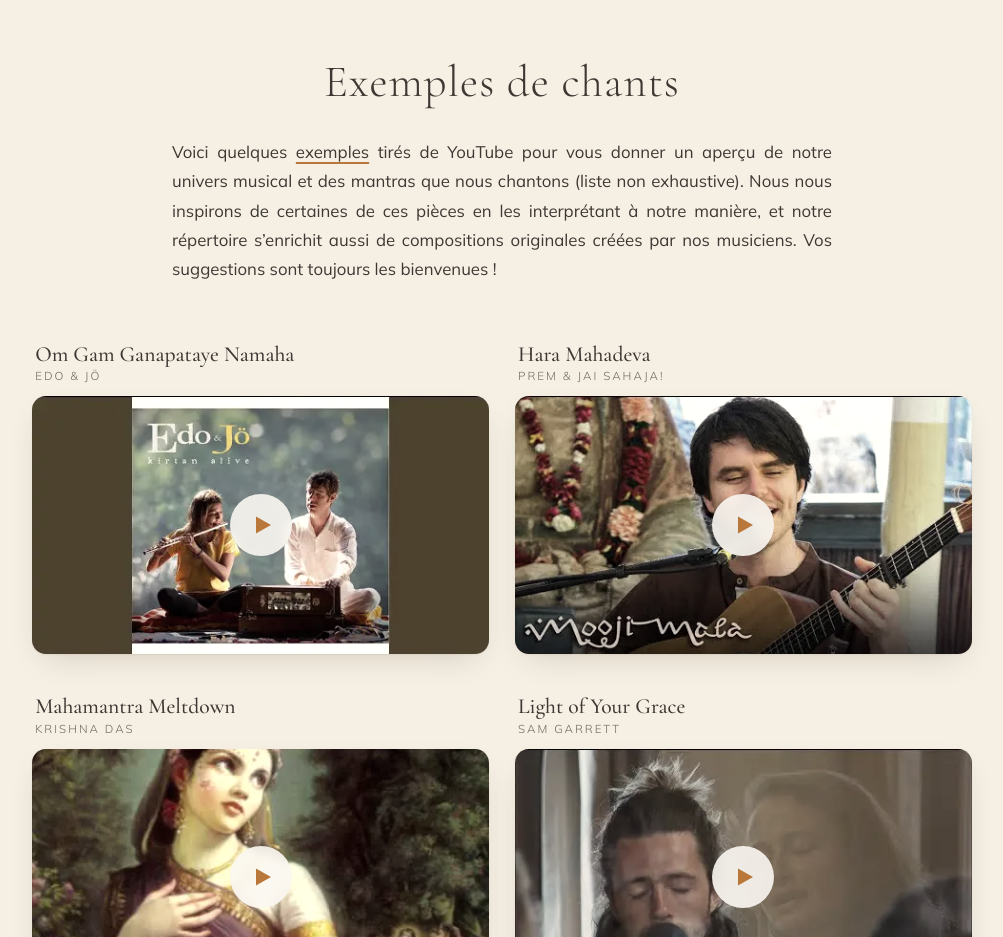
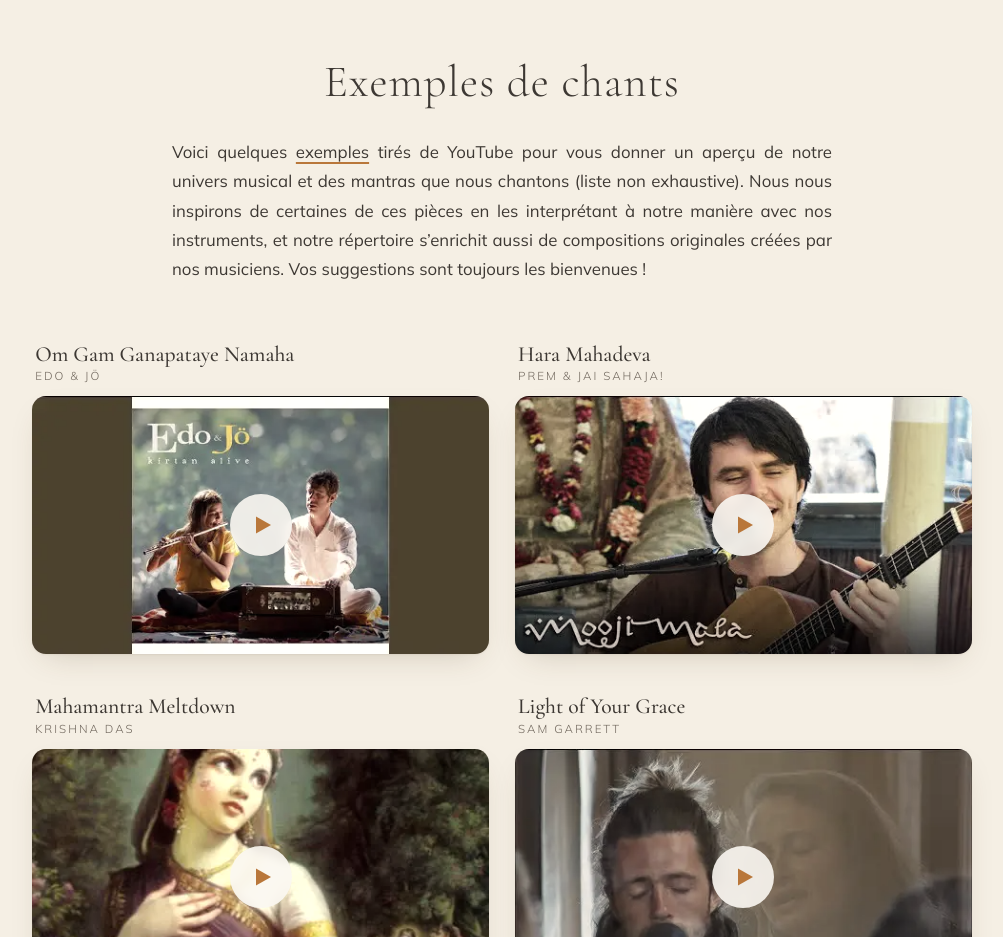
Before and after one commit to RGJP/kirtan, a plain HTML site: page index.html in a window 1280 px wide. Shown: the part 2040-2977 px from the top of the page, without its empty margins (138-1141 px from the left). Drawn offline with nearby package versions, Linux system fonts and the light colour scheme; a web font is replaced by a local one.

Commit message:
Désactive Jekyll (.nojekyll) pour publier exc/_KmiW_kW-OU.*; texte « avec nos instruments »
Jekyll ignore les fichiers commençant par « _ », d'où le 404 sur cette pochette et son audio.

Co-Authored-By: Claude Opus 5.5 <noreply@anthropic.com>

```diff
--- a/index.html
+++ b/index.html
@@ -503,7 +503,7 @@
   <section class="content chants">
     <div class="wrap-wide">
       <h2>Exemples de chants</h2>
-      <p class="lede">Voici quelques <span class="u">exemples</span> tirés de YouTube pour vous donner un aperçu de notre univers musical et des mantras que nous chantons (liste non exhaustive). Nous nous inspirons de certaines de ces pièces en les interprétant à notre manière, et notre répertoire s’enrichit aussi de compositions originales créées par nos musiciens. Vos suggestions sont toujours les bienvenues !</p>
+      <p class="lede">Voici quelques <span class="u">exemples</span> tirés de YouTube pour vous donner un aperçu de notre univers musical et des mantras que nous chantons (liste non exhaustive). Nous nous inspirons de certaines de ces pièces en les interprétant à notre manière avec nos instruments, et notre répertoire s’enrichit aussi de compositions originales créées par nos musiciens. Vos suggestions sont toujours les bienvenues !</p>
 
       <div class="videos">
         <figure class="chant">
```
Also changed, not shown: 1 other file.
